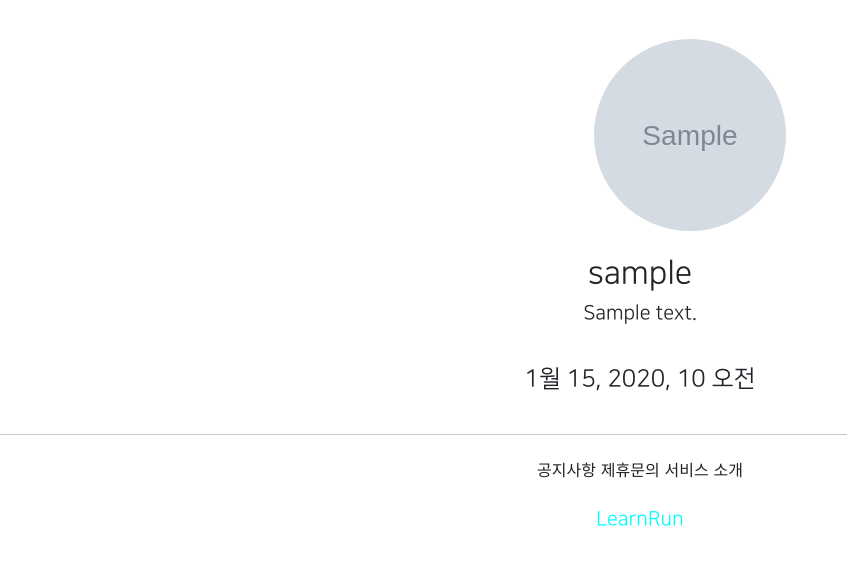
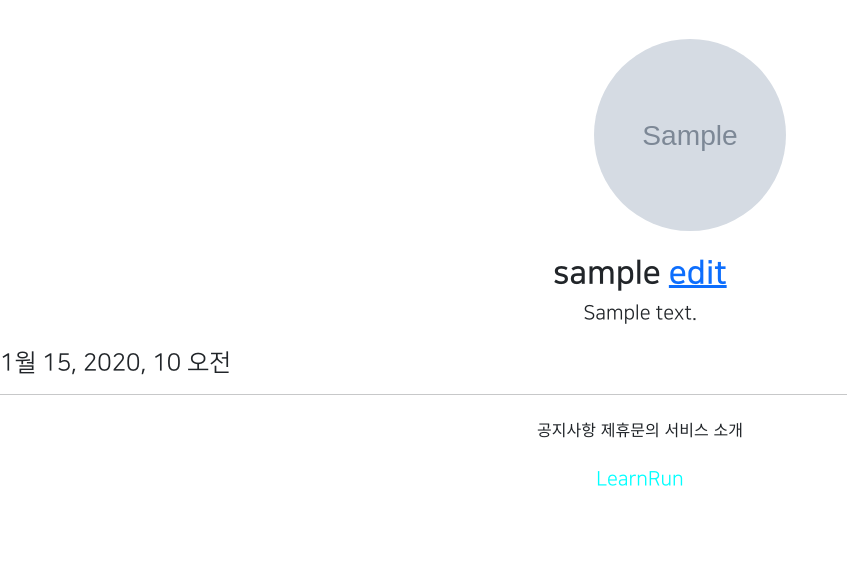
Before and after one commit to RunLearn/Ai_school_4-django-web, a Django app: page /hello/detail/1 in a window 1280 px wide. Shown: the part 170-735 px from the top of the page, without its empty margins (0-847 px from the left). Run offline with Django 3.2, Linux system fonts and the light colour scheme; tables that the repository leaves empty hold one stand-in row (values such as "Sample post"); grey boxes marked "Sample" are stand-in pictures; parts of the project's set-up code (start-up, migrations or seed data) failed here and were passed over; some libraries are stand-ins or nearby versions.

Commit message:
7/28 프로필앱 제작중5 update

```diff
--- a/helloapp/templates/helloapp/detail.html
+++ b/helloapp/templates/helloapp/detail.html
@@ -8,7 +8,11 @@
                 <img src="{{ target_user.profile.image.url }}"
                      class = "profile_image m-4"
                      alt = "profile image">
-                <h2 class="NNS_B">{{ target_user.profile.nickname }}</h2>
+                <h2 class="NNS_B">{{ target_user.profile.nickname }}
+                    <a href="{% url 'profileapp:update' pk=target_user.profile.pk %}">
+                        edit
+                    </a>
+                </h2>
                 <h5>{{ target_user.profile.message }}</h5>
             {% else %}
             <h2>
@@ -17,18 +21,18 @@
             </h2>
             {% endif %}
         </div>
-        <div class="text-center mw-500 m-auto">
+        <div>
             <h4>{{ target_user.date_joined }}</h4>
         </div>
 
         {%  if user == target_user %}
 
-        <div class="text-center mw-500 m-auto">
+        <div>
             <a href="{% url 'helloapp:update' pk=target_user.pk %}">
                 Update Info
             </a>
         </div>
-        <div class="text-center mw-500 m-auto">
+        <div>
             <a href="{% url 'helloapp:delete' pk=target_user.pk %}">
                 Quit
             </a>
--- a/profileapp/urls.py
+++ b/profileapp/urls.py
@@ -1,10 +1,10 @@
 from django.urls import path
 
-from profileapp.views import ProfileCreateView
+from profileapp.views import ProfileCreateView, ProfileUpdateView
 
 app_name = 'profileapp'
 
 urlpatterns = [
-    path('create/', ProfileCreateView.as_view(), name = 'create')
-
+    path('create/', ProfileCreateView.as_view(), name = 'create'),
+    path('update/<int:pk>', ProfileUpdateView.as_view(), name = 'update')
 ]
--- a/static/base.css
+++ b/static/base.css
@@ -27,5 +27,5 @@
 }
 
 .NNS_B{
-    font_family: "NanumSquareB", cursive;
+    font-family: "NanumSquareB", cursive;
 }
```
Also changed, not shown: profileapp/templates/profileapp/update.html (added, +25 -0 lines), profileapp/views.py (+8 -1 lines).
